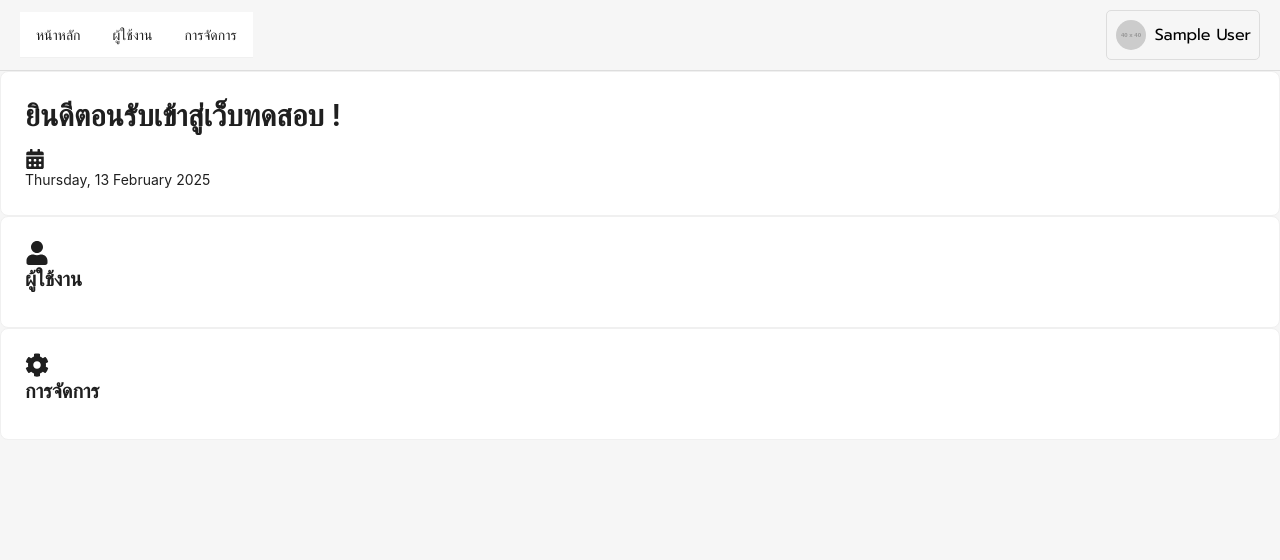
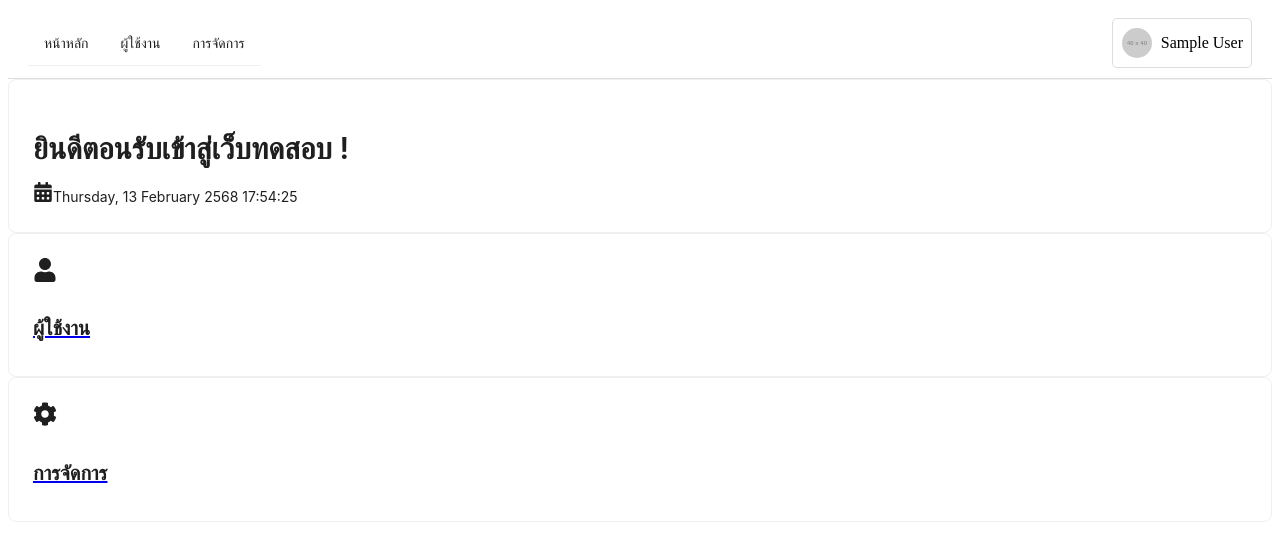
Before and after one commit to ChinawatDc/-nodejs-frontend-test, a Next.js app: page / in a window 1280 px wide. Shown: the top 560 px of the page. Built offline with nearby package versions, Linux system fonts and the light colour scheme; sample sign-in values are in the browser's storage.

Commit message:
fix : update ui

```diff
--- a/src/app/layout.tsx
+++ b/src/app/layout.tsx
@@ -1,29 +1,29 @@
 "use client";
-import { Prompt } from "next/font/google";
+
+import { usePathname, useRouter } from "next/navigation";
 import { useEffect } from "react";
-import "../styles/globals.css";
 import AppMenu from "./layout/menu";
 
-const prompt = Prompt({
-  weight: ["300", "400", "500", "700"],
-  subsets: ["latin"],
-  display: "swap",
-});
+const ignorePaths = ["/auth", "/login", "/bypass"];
 
 export default function RootLayout({
   children,
-}: Readonly<{
-  children: React.ReactNode;
-}>) {
+}: Readonly<{ children: React.ReactNode }>) {
+  const pathname = usePathname();
+  const router = useRouter();
+
   useEffect(() => {
     document.title = "Test Dev";
-  }, []);
+    const accessToken = localStorage.getItem("access_token");
+    if (!accessToken && pathname !== "/login") {
+      router.push("/login");
+    }
+  }, [pathname, router]);
 
-  //
   return (
     <html lang="en">
-      <body className={`${prompt.className} antialiased`}>
-        <AppMenu />
+      <body className="antialiased">
+        {!ignorePaths.includes(pathname) && <AppMenu />}
         {children}
       </body>
     </html>
--- a/src/app/page.tsx
+++ b/src/app/page.tsx
@@ -1,12 +1,24 @@
 "use client";
 import { Card, Typography } from "antd";
 import moment from "moment";
+import { useEffect, useState } from "react";
 import { FaCalendarAlt, FaCog, FaUser } from "react-icons/fa";
 
 const { Title, Text } = Typography;
 
 export default function HomePage() {
-  const currentDate = moment().format("dddd, DD MMMM YYYY");
+  const [currentDate, setCurrentDate] = useState("");
+  useEffect(() => {
+    const updateDate = () => {
+      const yearBE = moment().year() + 543;
+      setCurrentDate(moment().format(`dddd, DD MMMM ${yearBE} HH:mm:ss`));
+    };
+
+    updateDate();
+    const interval = setInterval(updateDate, 1000);
+
+    return () => clearInterval(interval);
+  }, []);
 
   const features = [
     { title: "ผู้ใช้งาน", icon: <FaUser size={24} />, link: "/users" },
```
